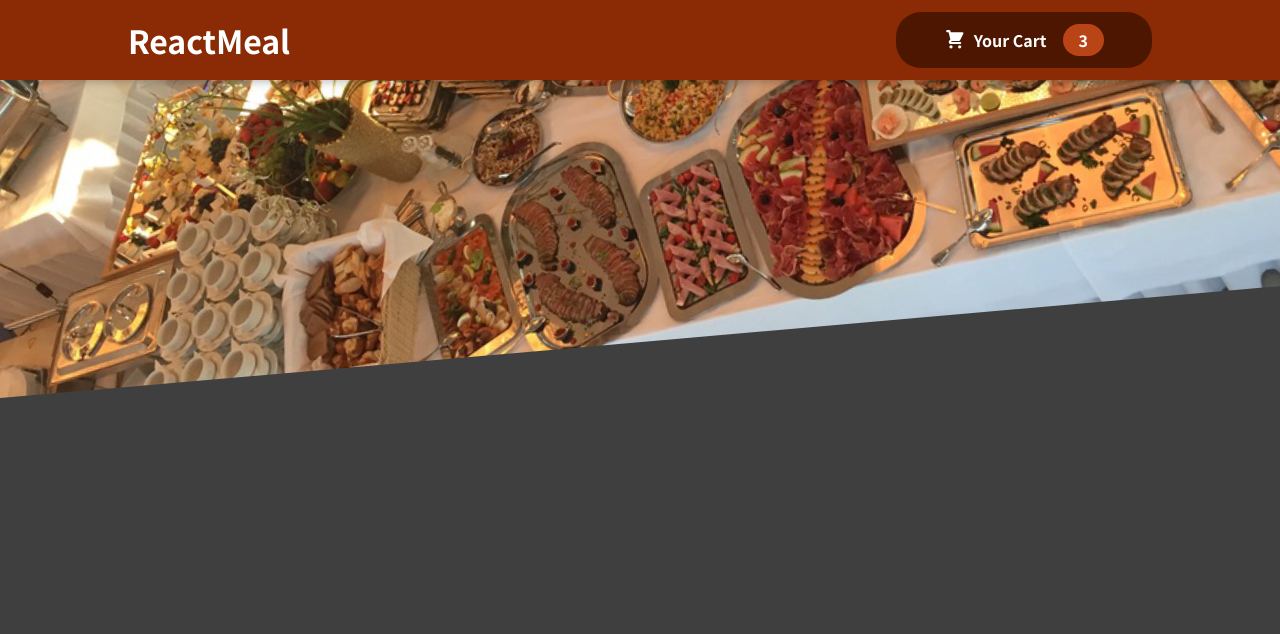
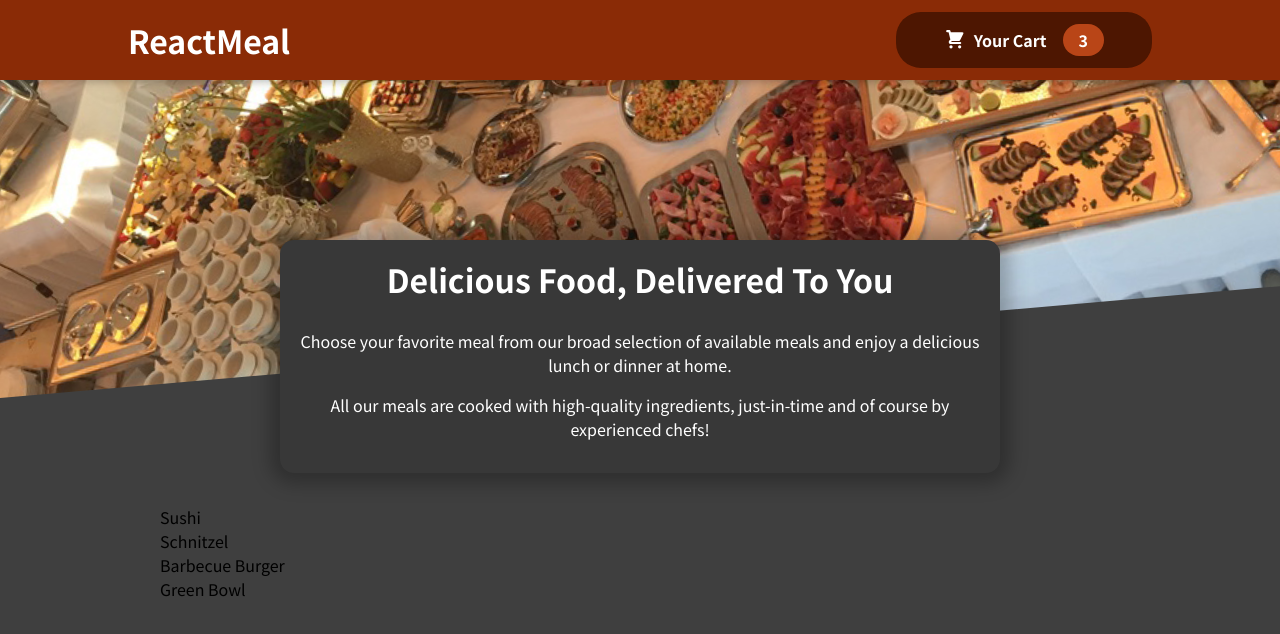
Before and after one commit to Mila2999/Food-Order-App, a React (Create React App) app: page / in a window 1280 px wide. Shown: the top 634 px of the page. Built offline with nearby package versions, Linux system fonts and the light colour scheme.

Commit message:
Add a Meals component

```diff
--- a/src/App.js
+++ b/src/App.js
@@ -1,9 +1,13 @@
 import { Fragment } from 'react';
 import Header from './components/Layout/Header';
+import Meals from './components/Meals/Meals';
 function App() {
   return (
     <Fragment>
       <Header />
+      <main>
+        <Meals />
+      </main>
     </Fragment>
   );
 }
--- /dev/null
+++ b/src/components/Meals/AvailableMeals.js
@@ -0,0 +1,39 @@
+import classes from './AvailableMeals.module.css';
+const DUMMY_MEALS = [
+  {
+    id: 'm1',
+    name: 'Sushi',
+    description: 'Finest fish and veggies',
+    price: 22.99,
+  },
+  {
+    id: 'm2',
+    name: 'Schnitzel',
+    description: 'A german specialty!',
+    price: 16.5,
+  },
+  {
+    id: 'm3',
+    name: 'Barbecue Burger',
+    description: 'American, raw, meaty',
+    price: 12.99,
+  },
+  {
+    id: 'm4',
+    name: 'Green Bowl',
+    description: 'Healthy...and green...',
+    price: 18.99,
+  },
+];
+
+const AvailableMeals = () => {
+  const mealsList = DUMMY_MEALS.map((meal) => {
+    return <li>{meal.name}</li>;
+  });
+  return (
+    <section className={classes.meals}>
+      <ul>{mealsList}</ul>
+    </section>
+  );
+};
+export default AvailableMeals;
--- /dev/null
+++ b/src/components/Meals/AvailableMeals.module.css
@@ -0,0 +1,24 @@
+.meals {
+  max-width: 60rem;
+  width: 90%;
+  margin: 2rem auto;
+  animation: meals-appear 1s ease-out forwards;
+}
+
+.meals ul {
+  list-style: none;
+  margin: 0;
+  padding: 0;
+}
+
+@keyframes meals-appear {
+  from {
+    opacity: 0;
+    transform: translateY(3rem);
+  }
+
+  to {
+    opacity: 1;
+    transform: translateY(0);
+  }
+}
--- /dev/null
+++ b/src/components/Meals/Meals.js
@@ -0,0 +1,13 @@
+import { Fragment } from 'react';
+import MealsSummary from './MealsSummary';
+import AvailableMeals from './AvailableMeals';
+
+const Meals = () => {
+  return (
+    <Fragment>
+      <MealsSummary />
+      <AvailableMeals />
+    </Fragment>
+  );
+};
+export default Meals;
--- /dev/null
+++ b/src/components/Meals/MealsSummary.js
@@ -0,0 +1,17 @@
+import classes from './MealsSummary.module.css';
+const MealsSummary = () => {
+  return (
+    <section className={classes.summary}>
+      <h2>Delicious Food, Delivered To You</h2>
+      <p>
+        Choose your favorite meal from our broad selection of available meals and enjoy a delicious
+        lunch or dinner at home.
+      </p>
+      <p>
+        All our meals are cooked with high-quality ingredients, just-in-time and of course by
+        experienced chefs!
+      </p>
+    </section>
+  );
+};
+export default MealsSummary;
--- /dev/null
+++ b/src/components/Meals/MealsSummary.module.css
@@ -0,0 +1,18 @@
+.summary {
+  text-align: center;
+  max-width: 45rem;
+  width: 90%;
+  margin: auto;
+  margin-top: -10rem;
+  position: relative;
+  background-color: #383838;
+  color: white;
+  border-radius: 14px;
+  padding: 1rem;
+  box-shadow: 0 1px 18px 10px rgba(0, 0, 0, 0.25);
+}
+
+.summary h2 {
+  font-size: 2rem;
+  margin-top: 0;
+}
```
